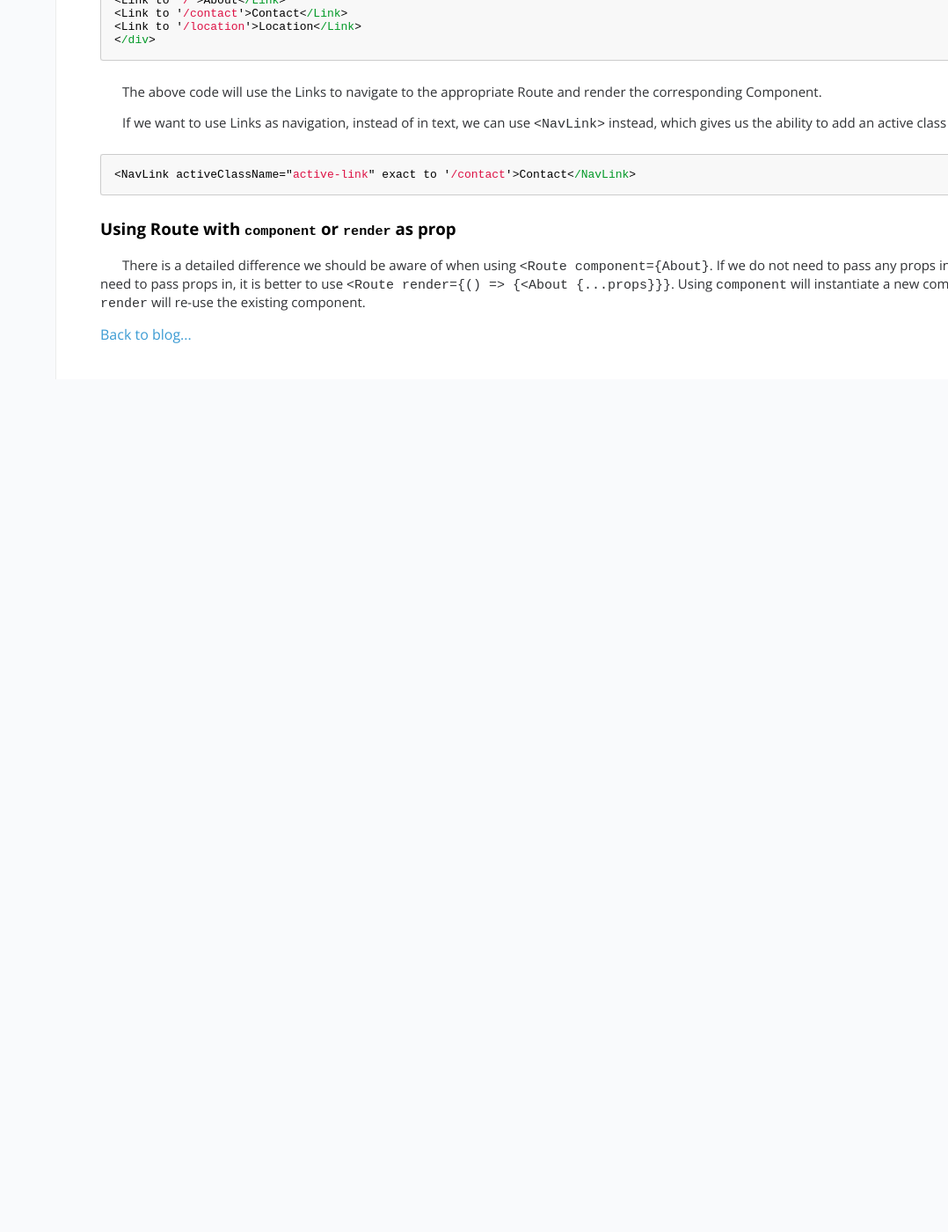
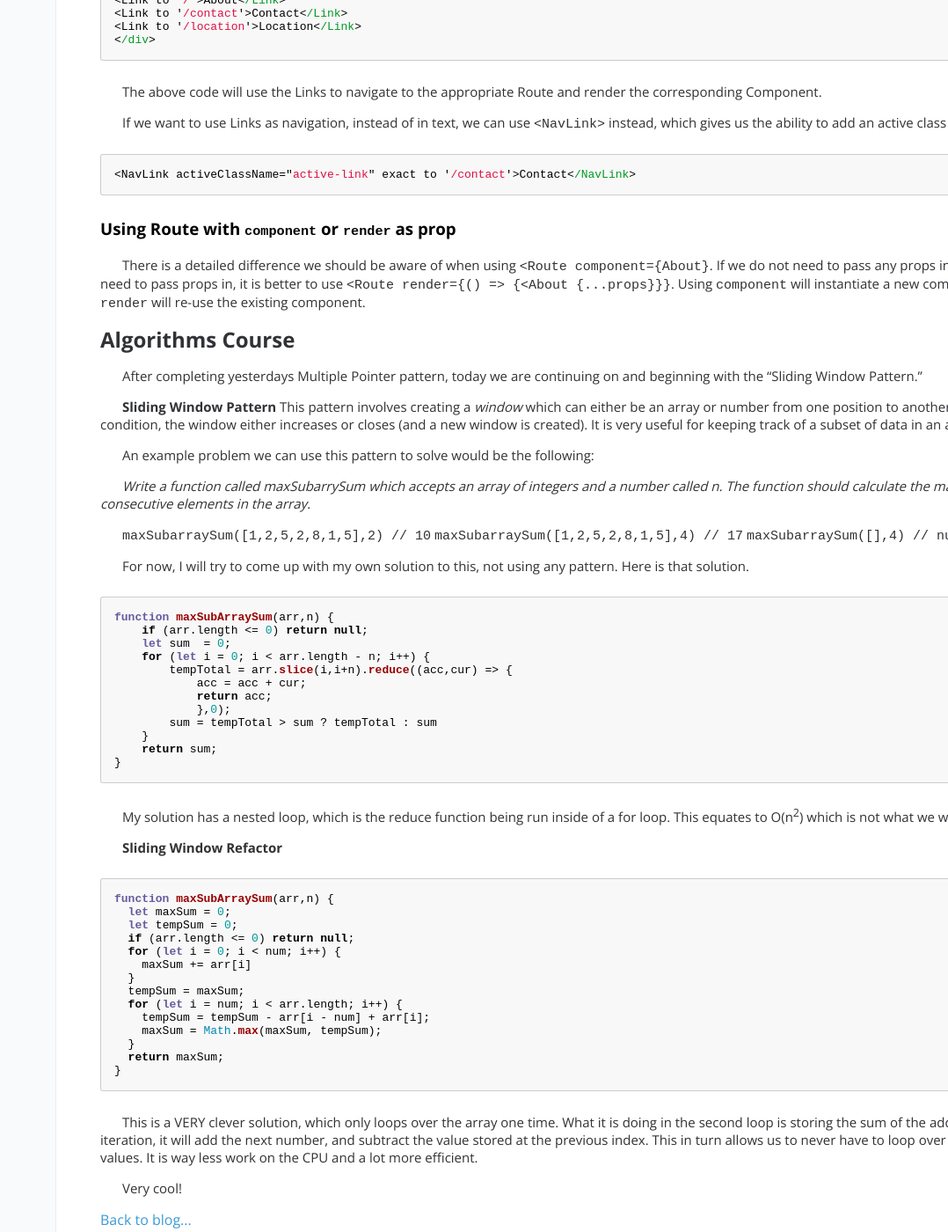
Before and after one commit to jordanvidrine/blog, a Jekyll site: the page built from _posts/2019-10-22-October-22nd.md, in a window 1280 px wide and 1400 px high, scrolled down 4638 px. Shown: the whole window at 88% size, without its empty margins (202-1280 px from the left). Built offline with Jekyll 4.4.1, drawn with Linux system fonts in a browser that asks for light colours; before the commit the page ends 5069 px from its top, so only the background shows below that.

Commit message:
more 10/22 Updates

````diff
--- a/_posts/2019-10-22-October-22nd.md
+++ b/_posts/2019-10-22-October-22nd.md
@@ -283,3 +283,56 @@ If we want to use Links as navigation, instead of in text, we can use `<NavLink>
 
 ### Using Route with `component` or `render` as prop
 There is a detailed difference we should be aware of when using `<Route component={About}`. If we do not need to pass any props in, this is fine. But if we do need to pass props in, it is better to use `<Route render={() => {<About {...props}}}`. Using `component` will instantiate a new component every time, while `render` will re-use the existing component.
+
+## Algorithms Course
+After completing yesterdays Multiple Pointer pattern, today we are continuing on and beginning with the "Sliding Window Pattern."
+
+**Sliding Window Pattern**
+This pattern involves creating a _window_ which can either be an array or number from one position to another. Depending on a certain condition, the window either increases or closes (and a new window is created). It is very useful for keeping track of a subset of data in an array/string.
+
+An example problem we can use this pattern to solve would be the following:
+
+_Write a function called maxSubarrySum which accepts an array of integers and a number called n. The function should calculate the maximum sum of n consecutive elements in the array._
+
+`maxSubarraySum([1,2,5,2,8,1,5],2) // 10`
+`maxSubarraySum([1,2,5,2,8,1,5],4) // 17`
+`maxSubarraySum([],4) // null`
+
+For now, I will try to come up with my own solution to this, not using any pattern. Here is that solution.
+
+```javascript
+function maxSubArraySum(arr,n) {
+    if (arr.length <= 0) return null;
+    let sum  = 0;
+    for (let i = 0; i < arr.length - n; i++) {
+        tempTotal = arr.slice(i,i+n).reduce((acc,cur) => {
+            acc = acc + cur;
+            return acc;
+            },0);
+        sum = tempTotal > sum ? tempTotal : sum
+    }
+    return sum;
+}
+```
+My solution has a nested loop, which is the reduce function being run inside of a for loop. This equates to O(n<sup>2</sup>) which is not what we want.
+
+**Sliding Window Refactor**
+```javascript
+function maxSubArraySum(arr,n) {
+  let maxSum = 0;
+  let tempSum = 0;
+  if (arr.length <= 0) return null;
+  for (let i = 0; i < num; i++) {
+    maxSum += arr[i]
+  }
+  tempSum = maxSum;
+  for (let i = num; i < arr.length; i++) {
+    tempSum = tempSum - arr[i - num] + arr[i];
+    maxSum = Math.max(maxSum, tempSum);
+  }
+  return maxSum;
+}
+```
+This is a VERY clever solution, which only loops over the array one time. What it is doing in the second loop is storing the sum of the added numbers. On the next iteration, it will add the next number, and subtract the value stored at the previous index. This in turn allows us to never have to loop over a sub array to add the values. It is way less work on the CPU and a lot more efficient.
+
+Very cool!
````
